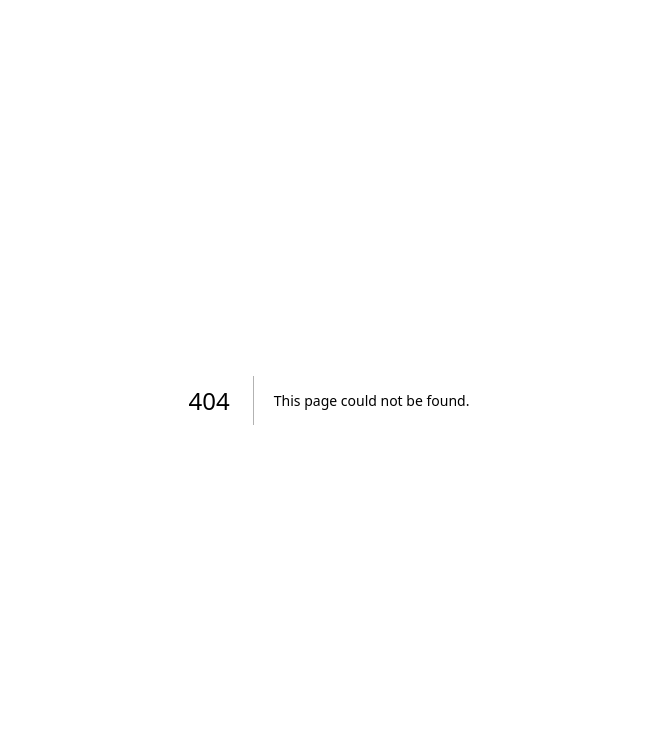
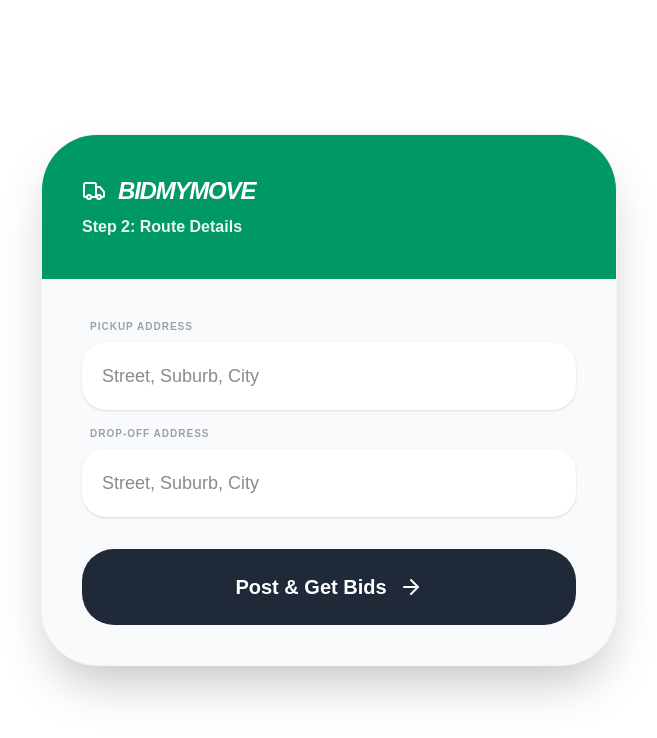
Before and after one commit to littchel/bidmymove-proto, a Next.js app: page /post-job/details_new in a window 1280 px wide. Before the commit this address had no page. Shown: the top 738 px of the page, without its empty margins (311-968 px from the left). Built offline with nearby package versions, Linux system fonts and the light colour scheme.

Commit message:
Cache Reset: Moved route to details_new and added force-dynamic

```diff
--- a/app/post-job/details/page.tsx
+++ /dev/null
@@ -1,63 +0,0 @@
-'use client';
-import { Truck, MapPin, ArrowRight } from 'lucide-react';
-
-export default function PostJobDetails() {
-  const handleSubmit = (e: any) => {
-    e.preventDefault();
-    // Standard browser navigation to bypass Next.js build-time errors
-    window.location.href = '/dashboard/live';
-  };
-
-  return (
-    <div className="min-h-screen bg-white flex items-center justify-center p-6">
-      <div className="max-w-xl w-full bg-gray-50 rounded-[3.5rem] border border-gray-100 shadow-2xl overflow-hidden">
-        {/* Header */}
-        <div className="bg-emerald-600 p-10 text-white">
-          <div className="flex items-center gap-3 mb-2">
-            <Truck size={24} />
-            <h1 className="text-2xl font-black italic uppercase tracking-tighter">BidMyMove</h1>
-          </div>
-          <p className="font-bold opacity-90">Step 2: Route Details</p>
-        </div>
-
-        {/* Standard Form */}
-        <form onSubmit={handleSubmit} className="p-10 space-y-8">
-          <div className="space-y-4">
-            <div className="text-left">
-              <label className="block text-[10px] font-black uppercase text-gray-400 mb-2 ml-2 tracking-widest">Pickup Address</label>
-              <div className="relative">
-                <MapPin className="absolute left-4 top-4 text-emerald-500" size={20} />
-                <input
-                  required
-                  name="pickup"
-                  placeholder="e.g. Sandton, Johannesburg"
-                  className="w-full pl-12 pr-5 py-5 bg-white rounded-3xl border-none shadow-sm text-lg font-medium outline-none"
-                />
-              </div>
-            </div>
-
-            <div className="text-left">
-              <label className="block text-[10px] font-black uppercase text-gray-400 mb-2 ml-2 tracking-widest">Drop-off Address</label>
-              <div className="relative">
-                <MapPin className="absolute left-4 top-4 text-[#FBBF24]" size={20} />
-                <input
-                  required
-                  name="destination"
-                  placeholder="e.g. Pretoria CBD"
-                  className="w-full pl-12 pr-5 py-5 bg-white rounded-3xl border-none shadow-sm text-lg font-medium outline-none"
-                />
-              </div>
-            </div>
-          </div>
-
-          <button
-            type="submit"
-            className="w-full py-6 bg-[#1F2937] text-white rounded-[2rem] font-black text-xl shadow-xl hover:bg-emerald-600 transition-all flex items-center justify-center gap-3"
-          >
-            Post Job & Get Bids <ArrowRight size={24} />
-          </button>
-        </form>
-      </div>
-    </div>
-  );
-}
--- /dev/null
+++ b/app/post-job/details_new/page.tsx
@@ -0,0 +1,44 @@
+'use client';
+
+// Force the compiler to skip static analysis for this route
+export const dynamic = 'force-dynamic';
+export const revalidate = 0;
+
+import { Truck, MapPin, ArrowRight } from 'lucide-react';
+
+export default function PostJobDetails() {
+  const handleSubmit = (e: React.FormEvent) => {
+    e.preventDefault();
+    window.location.href = '/dashboard/live';
+  };
+
+  return (
+    <div className="min-h-screen bg-white flex items-center justify-center p-6">
+      <div className="max-w-xl w-full bg-gray-50 rounded-[3.5rem] border border-gray-100 shadow-2xl overflow-hidden">
+        <div className="bg-emerald-600 p-10 text-white text-left">
+          <div className="flex items-center gap-3 mb-2">
+            <Truck size={24} />
+            <h1 className="text-2xl font-black italic uppercase tracking-tighter">BidMyMove</h1>
+          </div>
+          <p className="font-bold opacity-90 text-left">Step 2: Route Details</p>
+        </div>
+
+        <form onSubmit={handleSubmit} className="p-10 space-y-8 text-left">
+          <div className="space-y-4">
+            <div className="text-left">
+              <label className="block text-[10px] font-black uppercase text-gray-400 mb-2 ml-2 tracking-widest text-left">Pickup Address</label>
+              <input required name="pickup" placeholder="Street, Suburb, City" className="w-full p-5 bg-white rounded-3xl border-none shadow-sm text-lg outline-none" />
+            </div>
+            <div className="text-left">
+              <label className="block text-[10px] font-black uppercase text-gray-400 mb-2 ml-2 tracking-widest text-left">Drop-off Address</label>
+              <input required name="destination" placeholder="Street, Suburb, City" className="w-full p-5 bg-white rounded-3xl border-none shadow-sm text-lg outline-none" />
+            </div>
+          </div>
+          <button type="submit" className="w-full py-6 bg-[#1F2937] text-white rounded-[2rem] font-black text-xl flex items-center justify-center gap-3">
+            Post & Get Bids <ArrowRight size={24} />
+          </button>
+        </form>
+      </div>
+    </div>
+  );
+}
```
